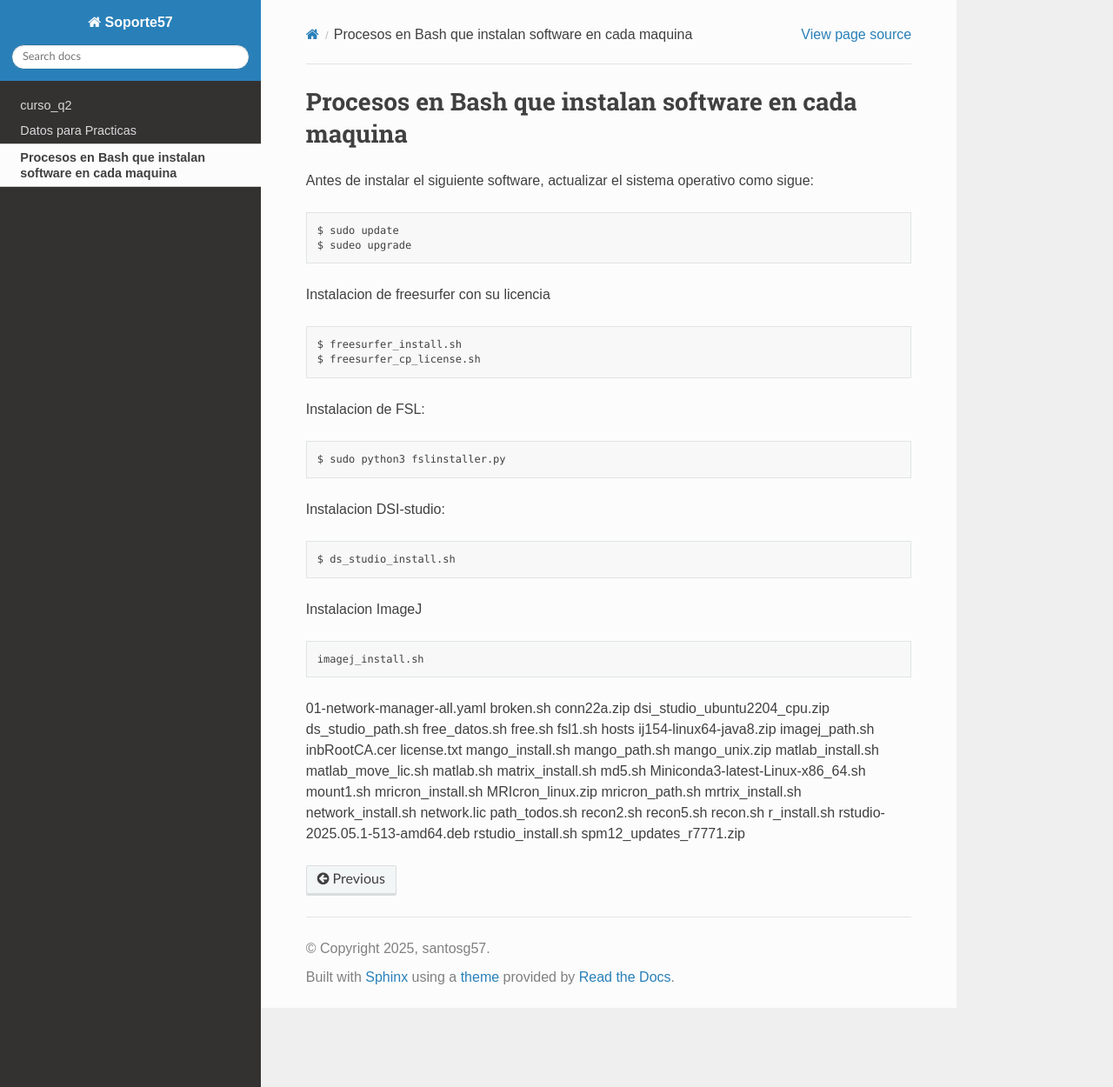
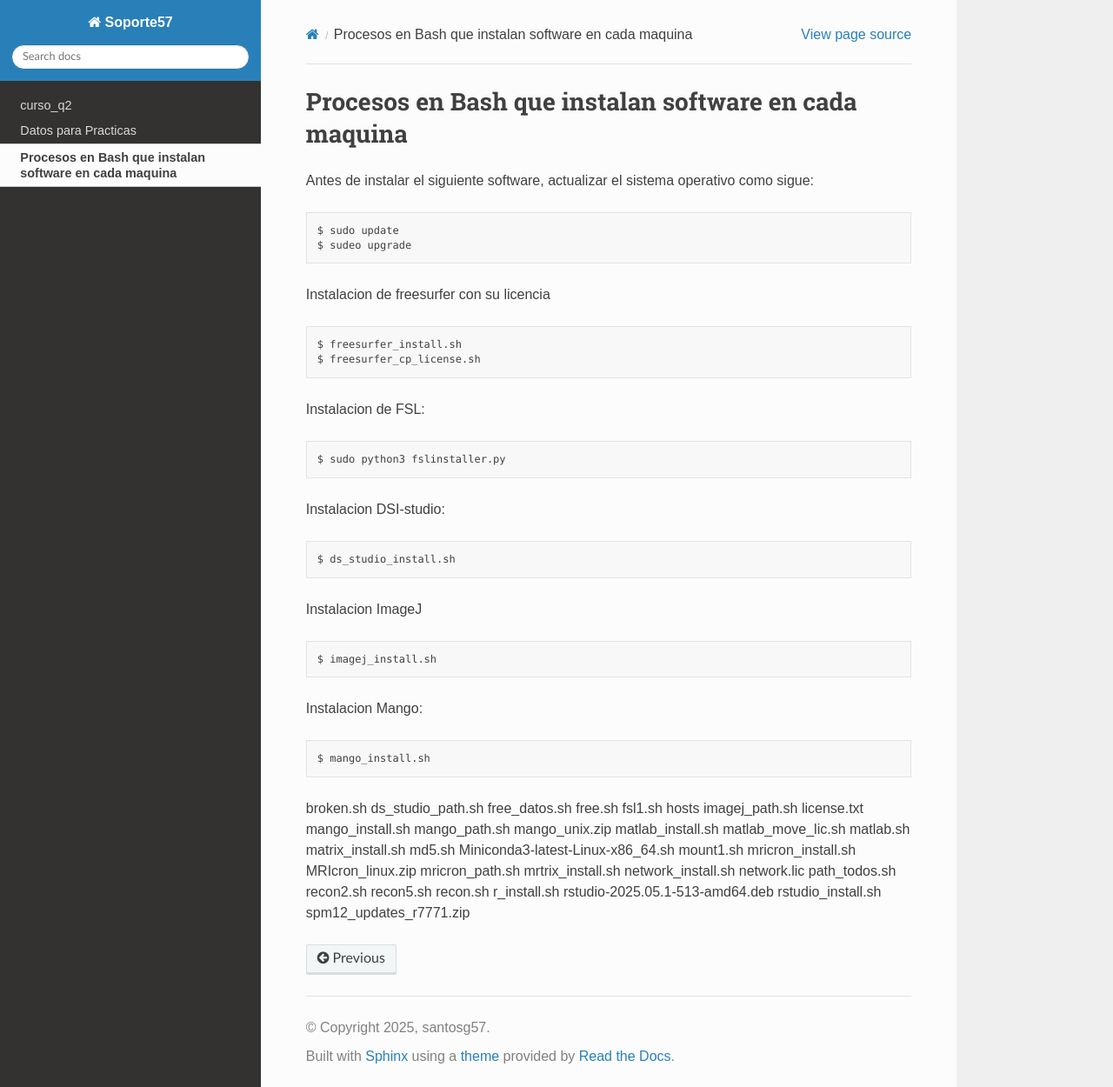
Before and after one commit to matecom57/cursofree, a Sphinx documentation site: the page built from docs/source/dir_Curso_q2_Programas_3.rst, in a window 1280 px wide and 1250 px high. Shown: the whole window at 87% size. Built offline with Sphinx 7.4.7 and the Read the Docs theme 3.1.0, drawn with Linux system fonts in a browser that asks for light colours.

Commit message:
Test comité

```diff
--- a/docs/source/dir_Curso_q2_Programas_3.rst
+++ b/docs/source/dir_Curso_q2_Programas_3.rst
@@ -31,20 +31,21 @@ Instalacion ImageJ
 
 .. code:: Bash
 
-   imagej_install.sh
+   $ imagej_install.sh
 
-01-network-manager-all.yaml
+Instalacion Mango:
+
+.. code:: Bash
+
+   $ mango_install.sh
+
 broken.sh
-conn22a.zip
-dsi_studio_ubuntu2204_cpu.zip
 ds_studio_path.sh
 free_datos.sh
 free.sh
 fsl1.sh
 hosts
-ij154-linux64-java8.zip
 imagej_path.sh
-inbRootCA.cer
 license.txt
 mango_install.sh
 mango_path.sh
```
